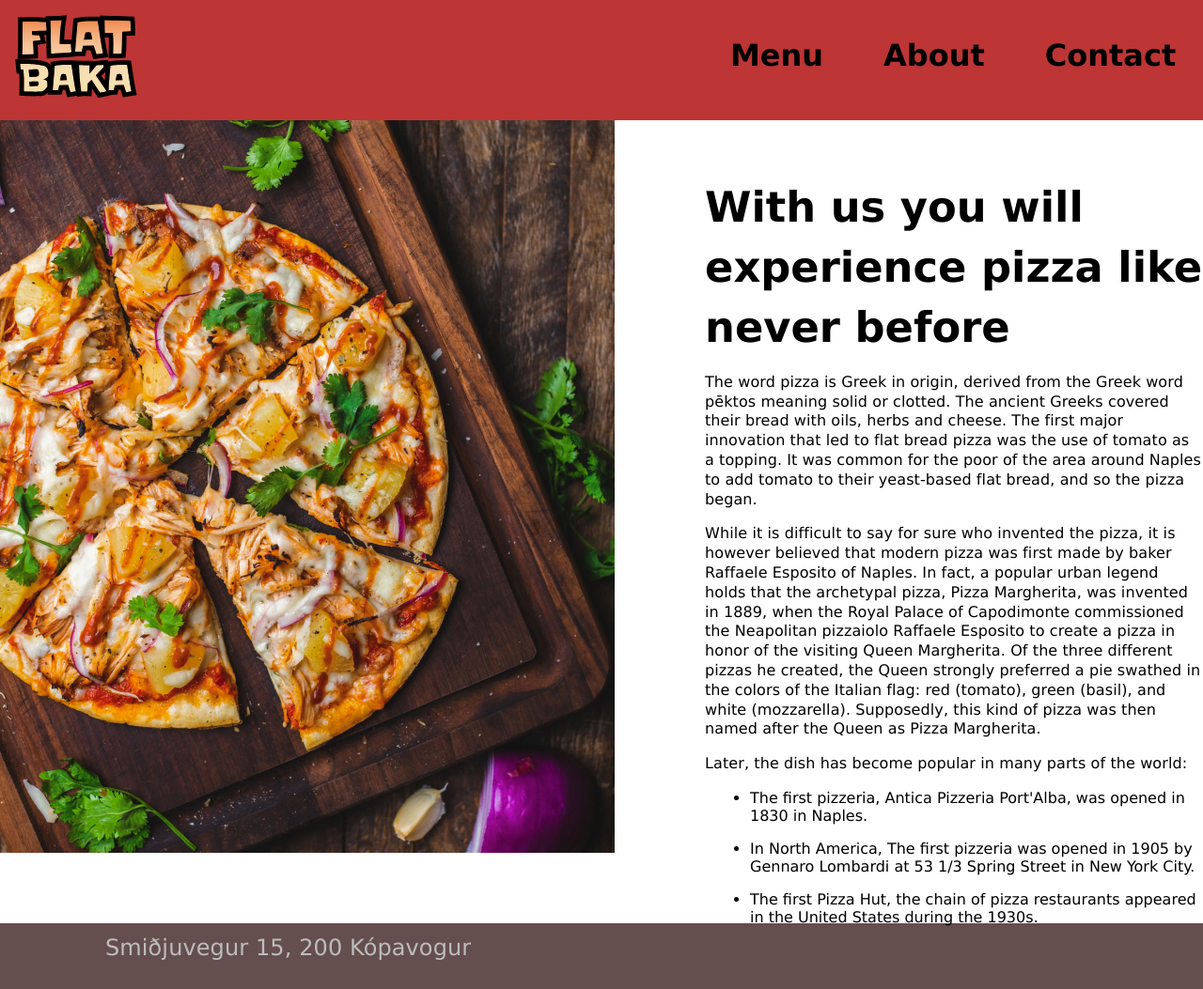
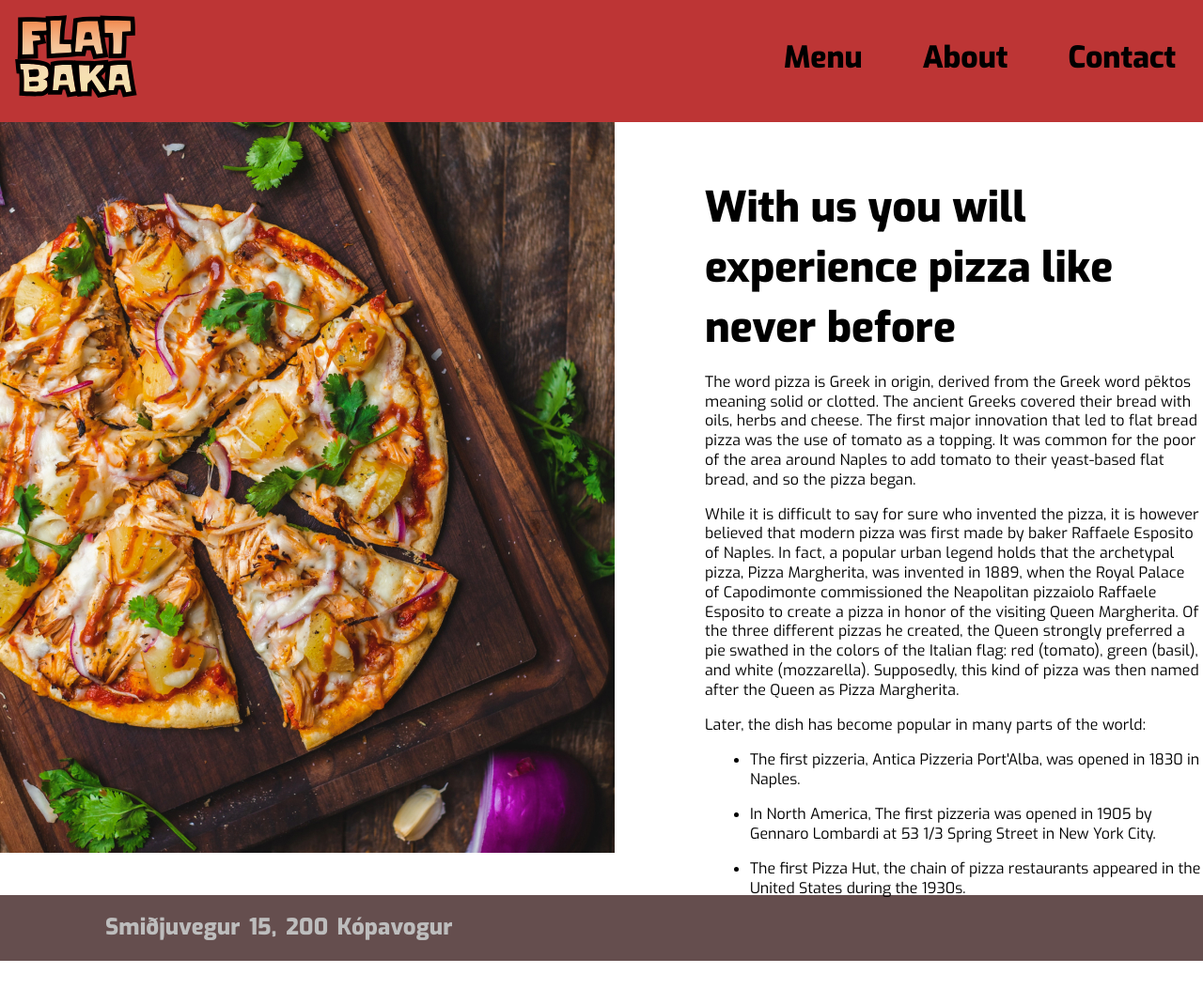
Before and after one commit to Huldas96/Module_1_1, a plain HTML site: page index.html in a window 1280 px wide. Shown: the whole page at 94% size. After the commit the page ends 1023 px from the top, so only its background shows below. Drawn offline with Linux system fonts and the light colour scheme.

Commit message:
added BEM to nav and added google fonts

```diff
--- a/CSS/css.css
+++ b/CSS/css.css
@@ -11,7 +11,7 @@ Using this selector helps me select the whole document and I defined some rules
 }
 
 body {
-    font-family: Verdana, Montserrat, Tahoma, sans-serif;
+    font-family: 'Exo', sans-serif;
 }
 
 /*
@@ -60,7 +60,7 @@ nav ul li {
     display: inline;
     text-decoration-style: none;
     font-size: 2em;
-    font-family: Verdana;
+    font-family: 'Exo', sans-serif;
     font-style: normal;
     font-weight: bold;
     margin-right: 2em;
@@ -72,12 +72,12 @@ nav ul li {
     So I gave it a margin-right auto to give it the ability to use the space available to push it to the left.
 */
 
-nav ul li:first-child {
+.menu-child-1 {
     padding: 0;
     margin-right: auto;
 }
 
-nav ul li:last-child {
+.menu-child-4 {
     margin-right: 0.8rem;
 }
 
@@ -97,7 +97,7 @@ section ul li {
 }
 
 h1 {
-    font-family: Verdana;
+    font-family: 'Exo', sans-serif;
     font-weight: bold;
     max-width: 600px;
     margin-left: 6rem;
@@ -112,6 +112,8 @@ p {
     padding-top: 1rem;
     letter-spacing: 0.1px;
     line-height: 1.3rem;
+    font-family: 'Exo', sans-serif;
+
 }
 
 .content {
@@ -148,7 +150,10 @@ a:hover {
 
 #stadsetning {
     font-size: 1.5rem;
-    padding-top: 1rem;
+    padding-top: 1.5rem;
     padding-left: 1rem;
     color: #BDBDBD;
+    font-family: 'Exo', sans-serif;
+    font-weight: bold;
+    word-spacing: 0.2rem;
 }
--- a/index.html
+++ b/index.html
@@ -5,6 +5,7 @@
     <meta name="viewport" content="width=device-width, initial-scale=1.0">
     <title>Flatbaka</title>
     <link rel="stylesheet" href="CSS/css.css">
+    <link href="https://fonts.googleapis.com/css2?family=Exo:wght@400;800&display=swap" rel="stylesheet">
 </head>
 
 <!--
@@ -27,10 +28,10 @@ Inside the body tag:
 
             <nav>
                 <ul class="menu">
-                    <li><a href="#"> <img class= flatbaka src="Images/Logo.svg" alt="Flatbaka logo"></a></li>
-                    <li><a href="#">Menu</a></li>
-                    <li><a href="#">About</a></li>
-                    <li><a href="#">Contact</a></li>
+                    <li class="menu-child-1" ><a href="#"> <img class= flatbaka src="Images/Logo.svg" alt="Flatbaka logo"></a></li>
+                    <li class="menu-child-2" ><a href="#">Menu</a></li>
+                    <li class="menu-child-3" ><a href="#">About</a></li>
+                    <li class="menu-child-4" ><a href="#">Contact</a></li>
                 </ul>
             </nav>
 
```
